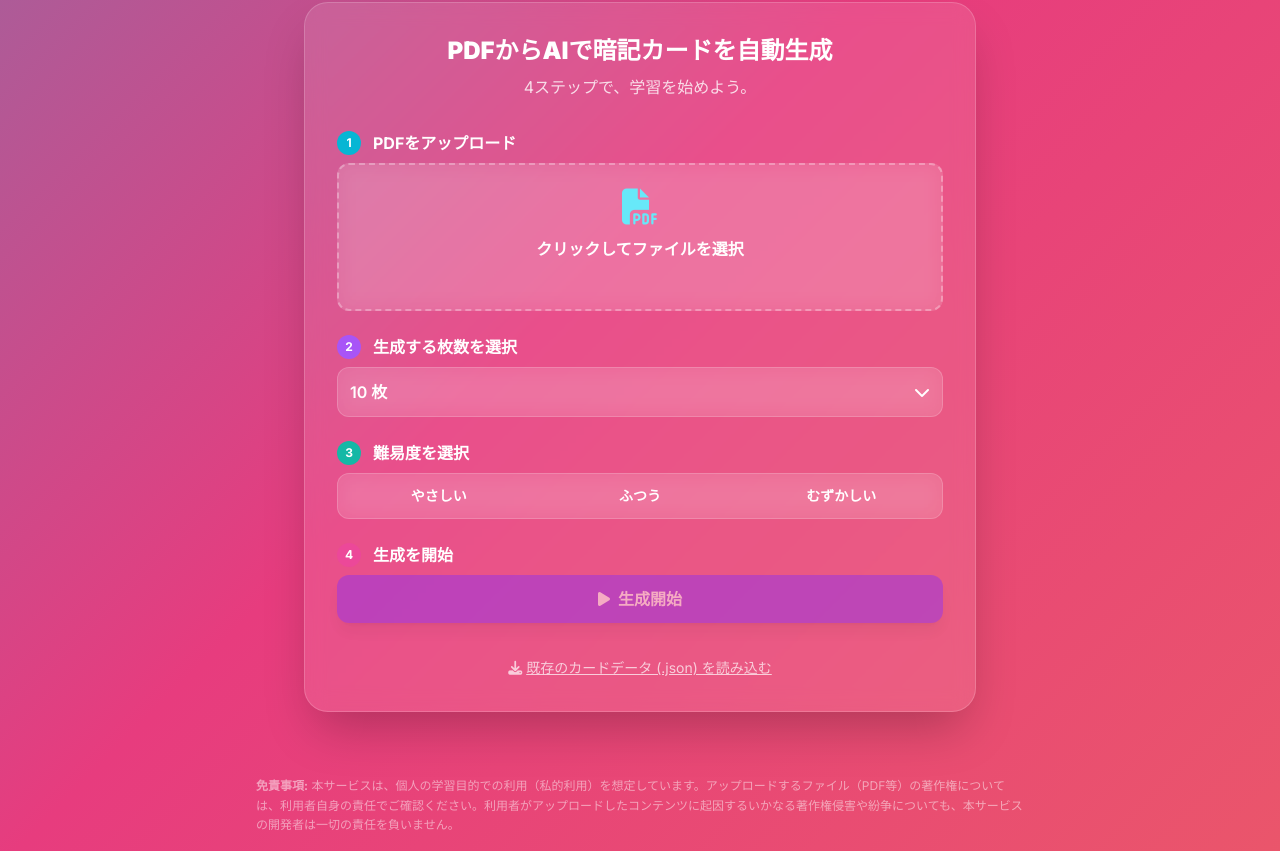
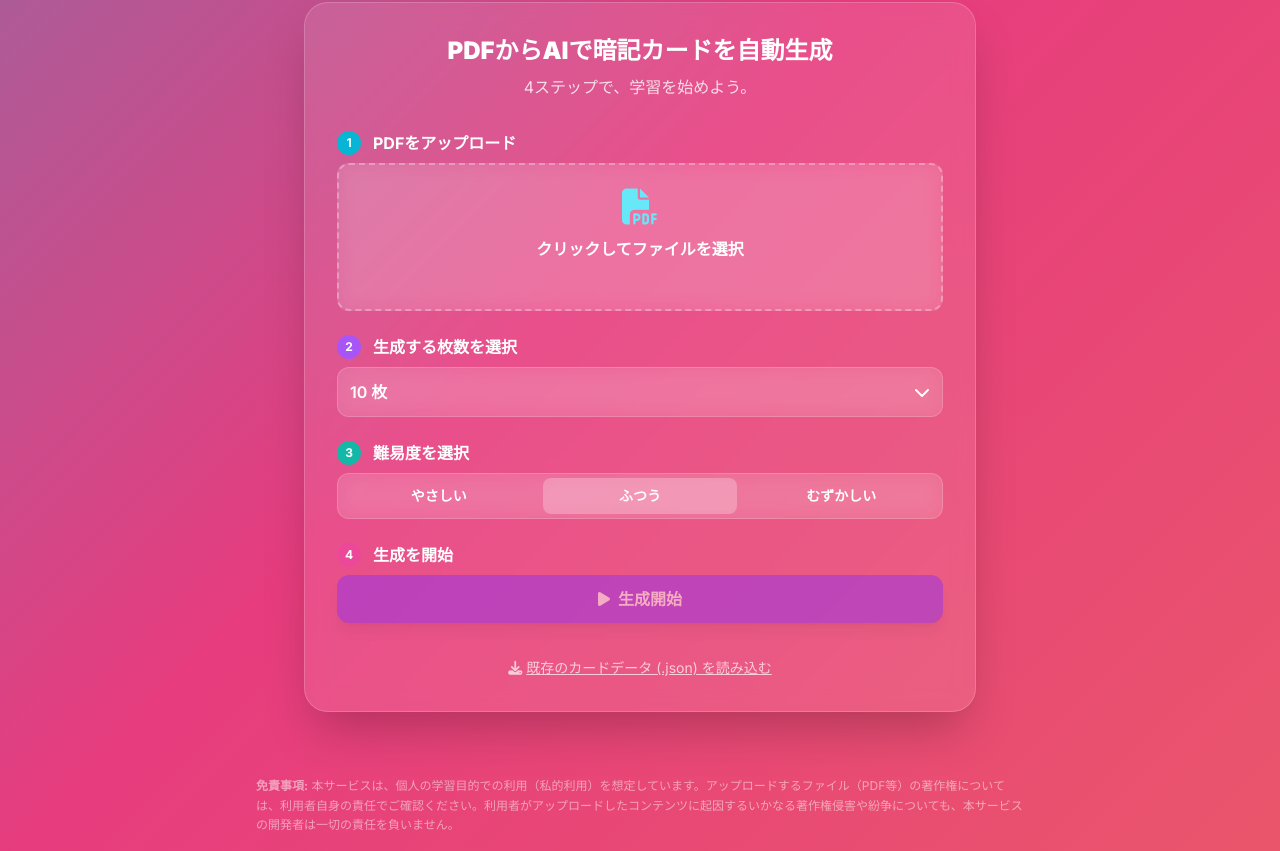
Before and after one commit to iGeek-OS2/FlashCardMaker, a plain HTML site: page index.html in a window 1280 px wide. Shown: the part 70-921 px from the top of the page. Drawn offline with nearby package versions, Linux system fonts and the light colour scheme; a script that the page names is missing.

Commit message:
Update style.css

```diff
--- a/style.css
+++ b/style.css
@@ -90,3 +90,12 @@ body {
 #dropdown-options {
     transition: opacity 0.2s ease, transform 0.2s ease;
 }
+
+/* Difficulty Selector */
+.difficulty-btn.active {
+    background-color: rgba(255, 255, 255, 0.25);
+    cursor: default;
+}
+.difficulty-btn:not(.active):hover {
+    background-color: rgba(255, 255, 255, 0.1);
+}
```
